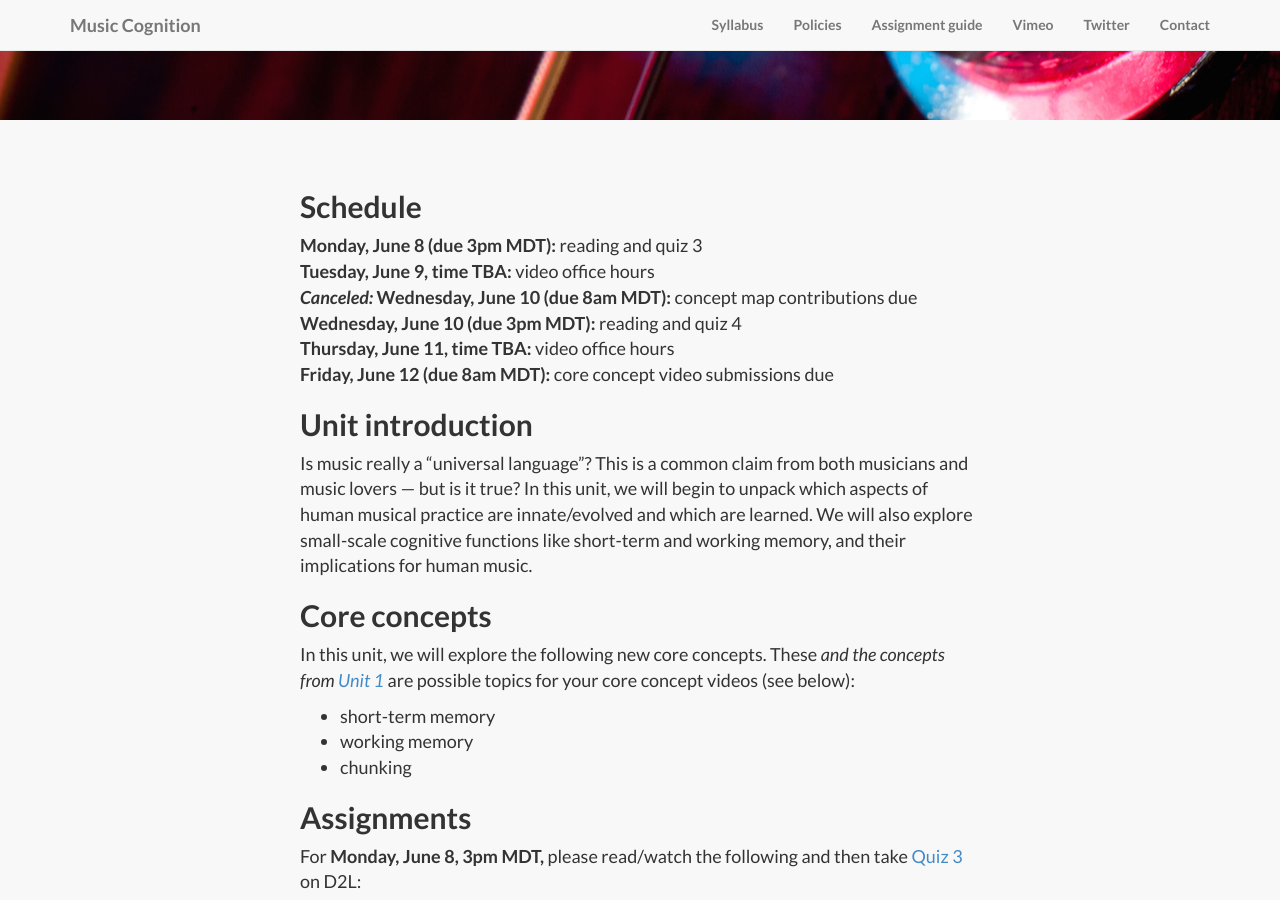
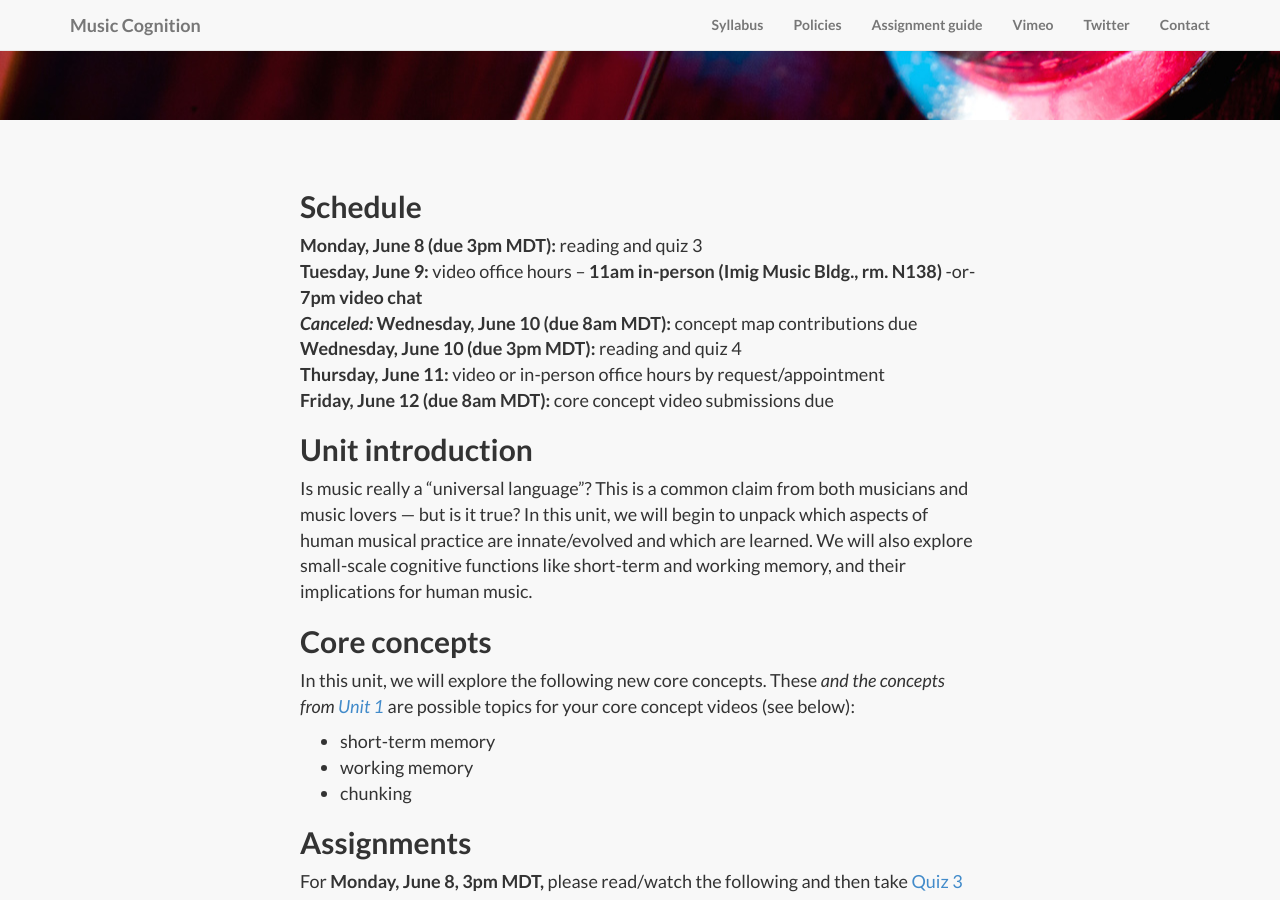
Before and after one commit to kshaffer/cognition, a Jekyll site: the page built from week2.md, in a window 1280 px wide and 900 px high, scrolled down 569 px. Built offline with Jekyll 4.4.1, drawn with Linux system fonts in a browser that asks for light colours; nearby versions of some CDN libraries; library files that are not in the unit come from our copies.

Commit message:
office hours schedule

```diff
--- a/week2.md
+++ b/week2.md
@@ -8,10 +8,10 @@ image: string.jpg
 ## Schedule
 
 **Monday, June 8 (due 3pm MDT):** reading and quiz 3
-**Tuesday, June 9, time TBA:** video office hours
+**Tuesday, June 9:** video office hours – **11am in-person (Imig Music Bldg., rm. N138)** -or- **7pm video chat**
 ***Canceled:* Wednesday, June 10 (due 8am MDT):** concept map contributions due
 **Wednesday, June 10 (due 3pm MDT):** reading and quiz 4
-**Thursday, June 11, time TBA:** video office hours
+**Thursday, June 11:** video or in-person office hours by request/appointment
 **Friday, June 12 (due 8am MDT):** core concept video submissions due
 
 ## Unit introduction
```
